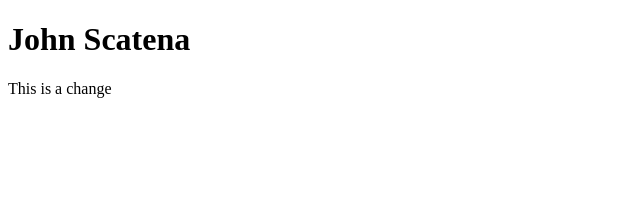
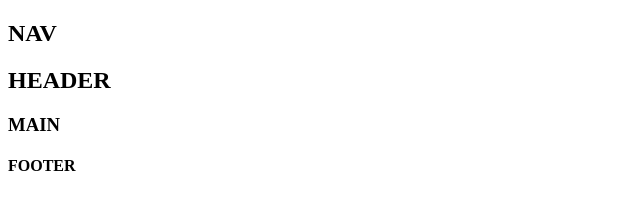
Before and after one commit to johne5s/HTML, a plain HTML site: page index.html in a window 1280 px wide. Shown: the whole page, without its empty margins (0-640 px from the left). Drawn offline with Linux system fonts and the light colour scheme.

Commit message:
structor 1

```diff
--- a/index.html
+++ b/index.html
@@ -6,7 +6,17 @@
     <title>John Scatena Resume</title>
 </head>
 <body>
-    <h1>John Scatena</h1>
-    <p>This is a change</p>
+    <nav>
+        <h1>NAV</h1>
+    </nav>
+    <header>
+        <h2>HEADER</h2>
+    </header>
+    <main>
+        <h3>MAIN</h3>
+    </main>
+    <footer>
+        <h4>FOOTER</h4>
+    </footer>
 </body>
 </html>
```
